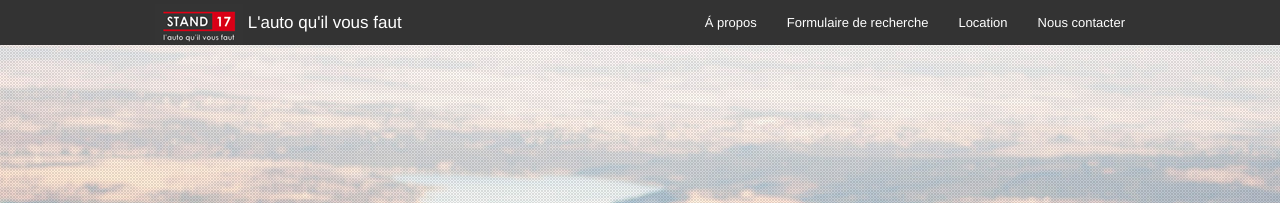
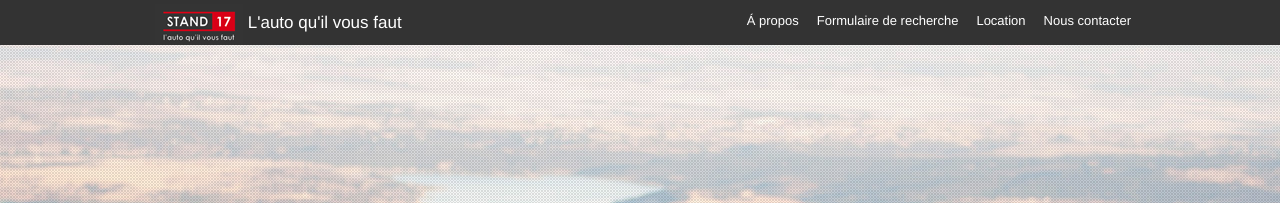
Before and after one commit to Thegeiger/S-17, a Jekyll site: the page built from index.html, in a window 1280 px wide. Shown: the top 203 px of the page. Built offline with Jekyll 4.4.1, drawn with Linux system fonts in a browser that asks for light colours.

Commit message:
Updated '/css/app.css' via CloudCannon

```diff
--- a/css/app.css
+++ b/css/app.css
@@ -101,3 +101,10 @@
         .imgtocenter{
           padding-left: 30px;
         }
+@media only screen and (min-width: 40.0625em) {
+    .top-bar-section li:not(.has-form) a:not(.button) {
+        background: #333333;
+        line-height: 1.8125rem;
+        padding: 6px 0.5625rem;
+    }
+}
```
